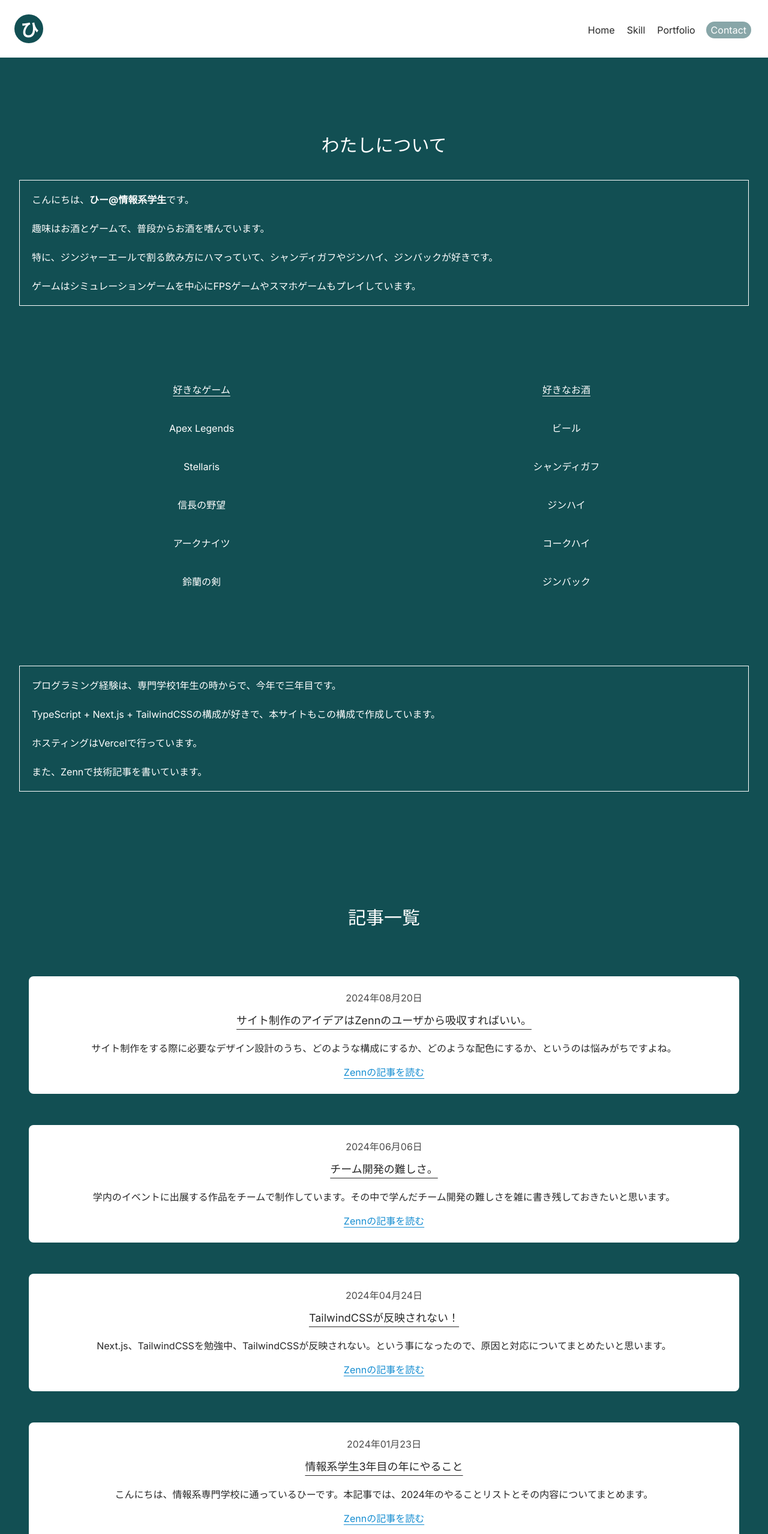
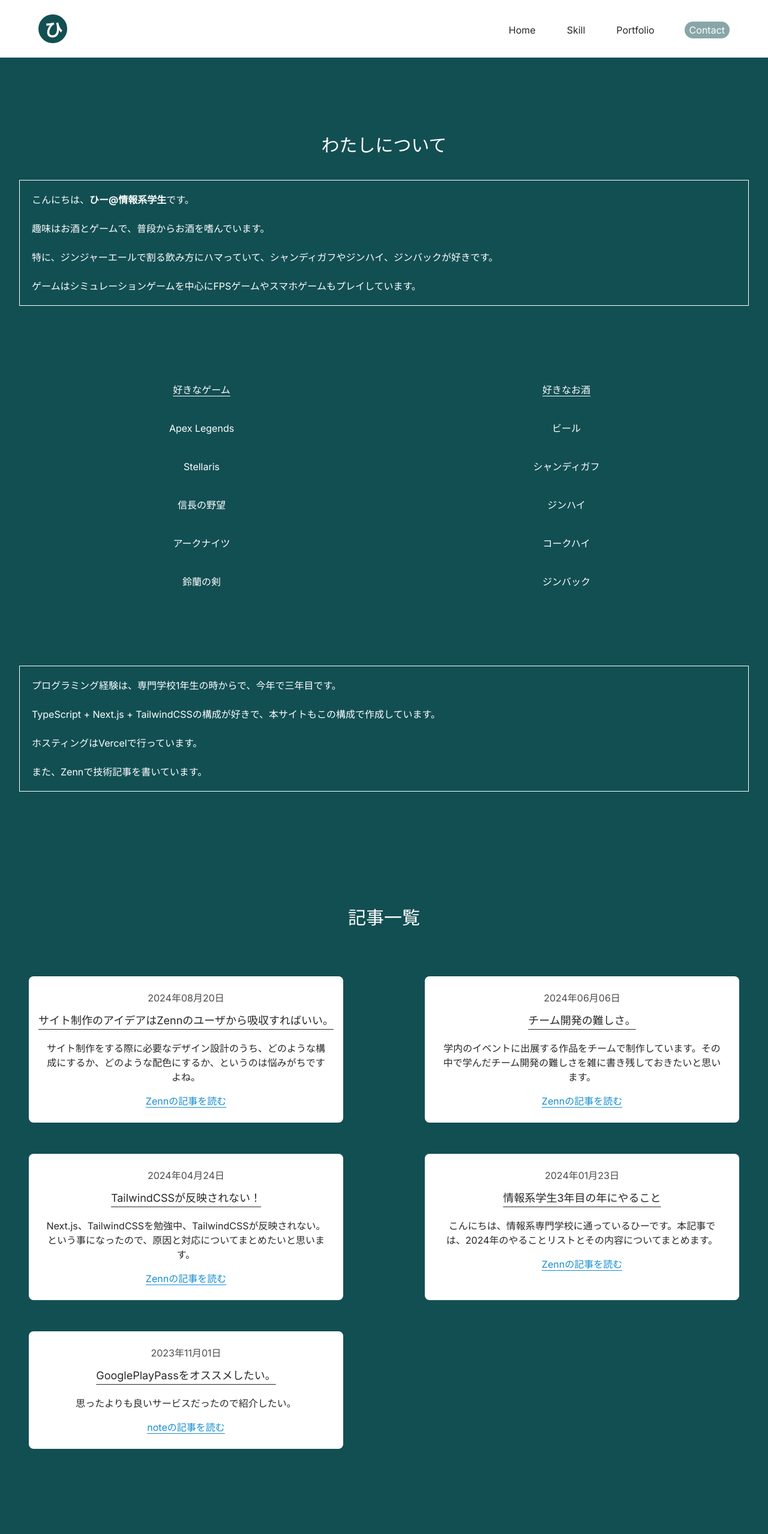
Before and after one commit to CA01971020/hii-site, a Next.js app in the folder hii-site/: page /about in a window 1280 px wide. Shown: the top 2558 px of the page at 60% size. Built offline with nearby package versions, Linux system fonts and the light colour scheme.

Commit message:
lg以上のスタイリング（PC対応）

```diff
--- a/hii-site/src/app/about/page.tsx
+++ b/hii-site/src/app/about/page.tsx
@@ -67,7 +67,7 @@ export default function AboutPage() {
       </section>
       <section className="relative top-40 pb-56 text-white text-center">
         <h1>記事一覧</h1>
-        <div className="mt-20 grid grid-cols-1 gap-10">
+        <div className="mt-20 grid grid-cols-1 gap-10 lg:grid-cols-2">
           {articles.map((article, index) => (
             <ArticleCard
               key={index}
--- a/hii-site/src/component/base/footer.tsx
+++ b/hii-site/src/component/base/footer.tsx
@@ -1,15 +1,15 @@
 export default function CustomFooter() {
   return (
-    <footer className="w-full h-10 text-base text-Customblack bg-white ">
+    <footer className="w-full h-16 lg:h-20 text-base text-Customblack bg-white ">
       <div className="cursor-default pt-2 flex">
-        <div className=" absolute left-3">
+        <div className=" absolute left-3 lg:left-12 mt-3 lg:mt-5">
           <p className="copyright">&copy;2024 hii Site.</p>
         </div>
-        <div className=" absolute right-6 text-Customblue">
-          <a href="https://x.com/aputech2024" className=" mr-4 p-0.5">
+        <div className=" absolute right-6 lg:right-12 mt-3 lg:mt-5 text-Customblue">
+          <a href="https://x.com/aputech2024" className="mr-4 lg:mr-8 p-0.5">
             Twitter
           </a>
-          <a href="https://zenn.dev/aputech" className=" mr-4 p-0.5">
+          <a href="https://zenn.dev/aputech" className=" mr-4 lg:mr-8 p-0.5">
             Zenn
           </a>
           <a href="https://note.com/hii_hgmt/" className="p-0.5">
--- a/hii-site/src/component/base/header.tsx
+++ b/hii-site/src/component/base/header.tsx
@@ -3,21 +3,21 @@ import Link from "next/link";
 export default function CustomHeader() {
   return (
     <header className="fixed w-full h-24 text-base text-Customblack bg-white">
-      <div className=" absolute top-6 left-6 w-12 h-12 bg-Customgreen text-white text-3xl font-semibold rounded-full">
+      <div className=" absolute top-6 left-6 lg:left-16 w-12 h-12 bg-Customgreen text-white text-3xl font-semibold rounded-full">
         <p className=" absolute top-2 left-2.5">ひ</p>
       </div>
-      <nav className="flex absolute justify-end right-7 top-9">
-        <ul className="mr-4 p-0.5">
+      <nav className="flex absolute justify-end right-7 lg:right-16 top-9">
+        <ul className="mr-4 lg:mr-12 p-0.5">
           <li>
             <Link href="/">Home</Link>
           </li>
         </ul>
-        <ul className="mr-4 p-0.5">
+        <ul className="mr-4 lg:mr-12 p-0.5">
           <li>
             <Link href="/#skill">Skill</Link>
           </li>
         </ul>
-        <ul className="mr-4 p-0.5">
+        <ul className="mr-4 lg:mr-12 p-0.5">
           <li>
             <Link href="/#portfolio">Portfolio</Link>
           </li>
--- a/hii-site/src/component/top_page/skill.tsx
+++ b/hii-site/src/component/top_page/skill.tsx
@@ -2,7 +2,7 @@ export default function Skill() {
   return (
     <section id="skill" className="relative pt-56 text-white text-center">
       <h1>スキル</h1>
-      <div className="grid grid-cols-2 gap-10 m-12">
+      <div className="grid grid-cols-2 gap-10 m-12 lg:grid-cols-3 lg:gap-24">
         <div className="bg-white text-Customblack rounded-xl p-5">
           <p>HTML5</p>
           <p>★★☆</p>
```
